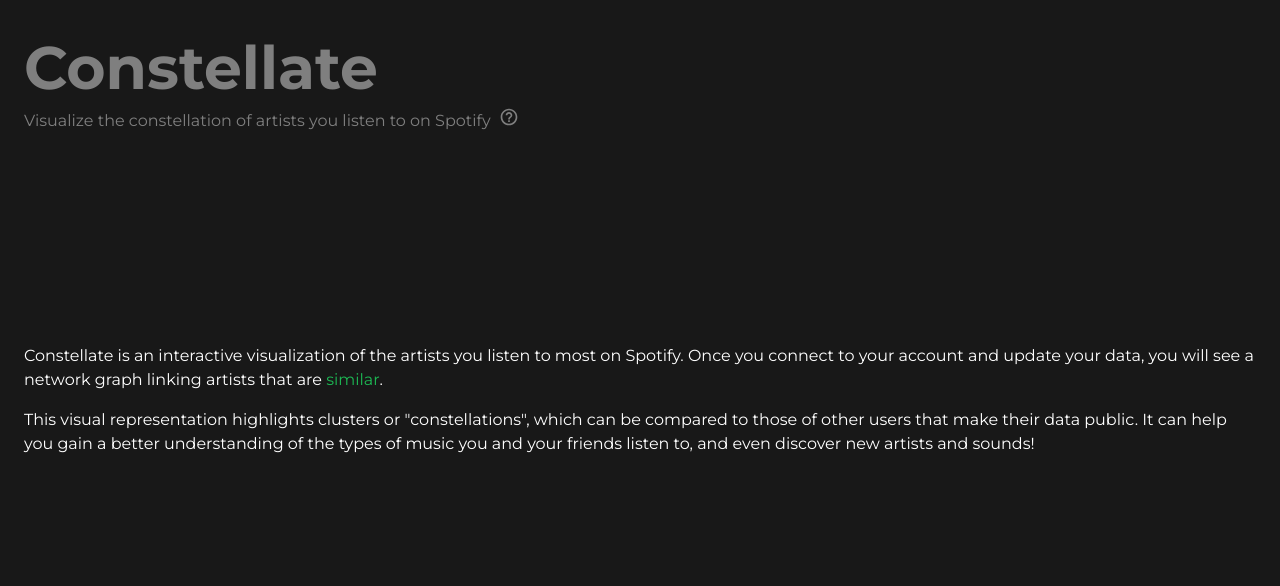
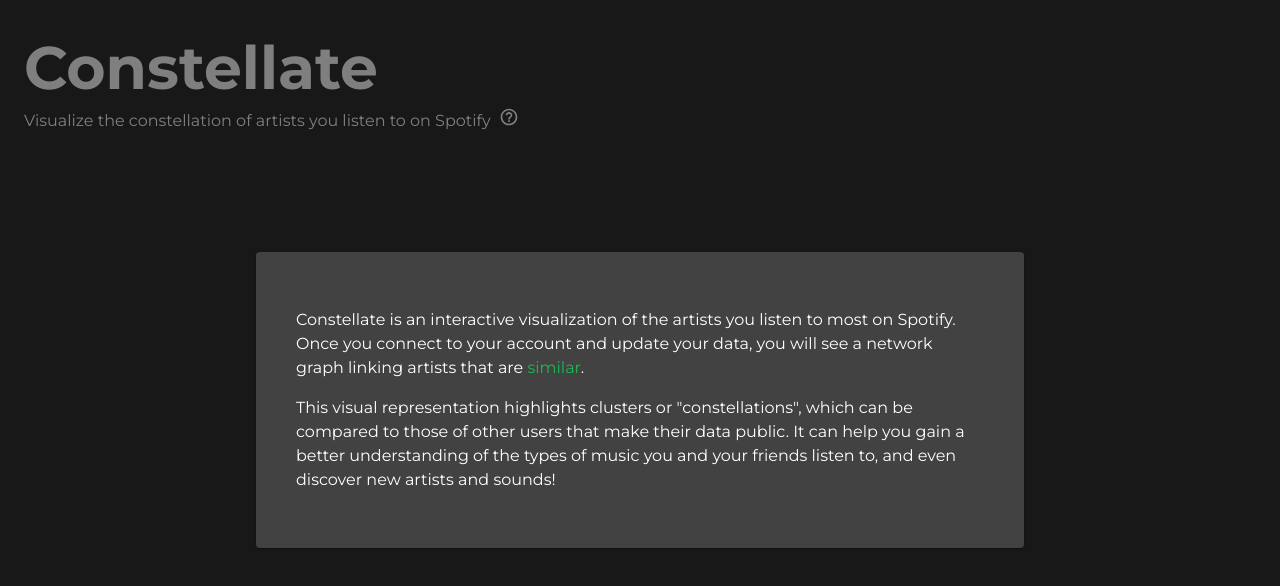
Before and after one commit to ampu3ro/constellate, a React (Create React App) app in the folder client/: page / in a window 1280 px wide. Both pictures are taken after a click on the button 508 px from the left and 117 px from the top of the page. Shown: the top 586 px of the page. Built offline with nearby package versions, Linux system fonts and the light colour scheme; no server answers.

Commit message:
Use Paper for Help

```diff
--- a/client/src/components/Help.js
+++ b/client/src/components/Help.js
@@ -4,17 +4,28 @@
   Modal,
   Fade,
   Backdrop,
-  Container,
+  Paper,
   Typography,
   Link,
 } from '@material-ui/core';
 import { makeStyles } from '@material-ui/core/styles';
 
-const useStyles = makeStyles(() => ({
+const useStyles = makeStyles((theme) => ({
   modal: {
     display: 'flex',
+    flexWrap: 'wrap',
     alignItems: 'center',
     justifyContent: 'center',
+  },
+  paper: {
+    width: '60%',
+    outline: 'none',
+    display: 'flex',
+    flexDirection: 'column',
+    justifyContent: 'center',
+  },
+  typography: {
+    margin: theme.spacing(5),
   },
 }));
 
@@ -31,8 +42,8 @@
       BackdropProps={{ timeout }}
     >
       <Fade in={open} timeout={{ enter: timeout, exit: 0 }}>
-        <Container style={{ outline: 'none' }}>
-          <Typography>
+        <Paper className={classes.paper}>
+          <Typography className={classes.typography}>
             <p>
               Constellate is an interactive visualization of the artists you
               listen to most on Spotify. Once you connect to your account and
@@ -54,7 +65,7 @@
               to, and even discover new artists and sounds!
             </p>
           </Typography>
-        </Container>
+        </Paper>
       </Fade>
     </Modal>
   );
```
